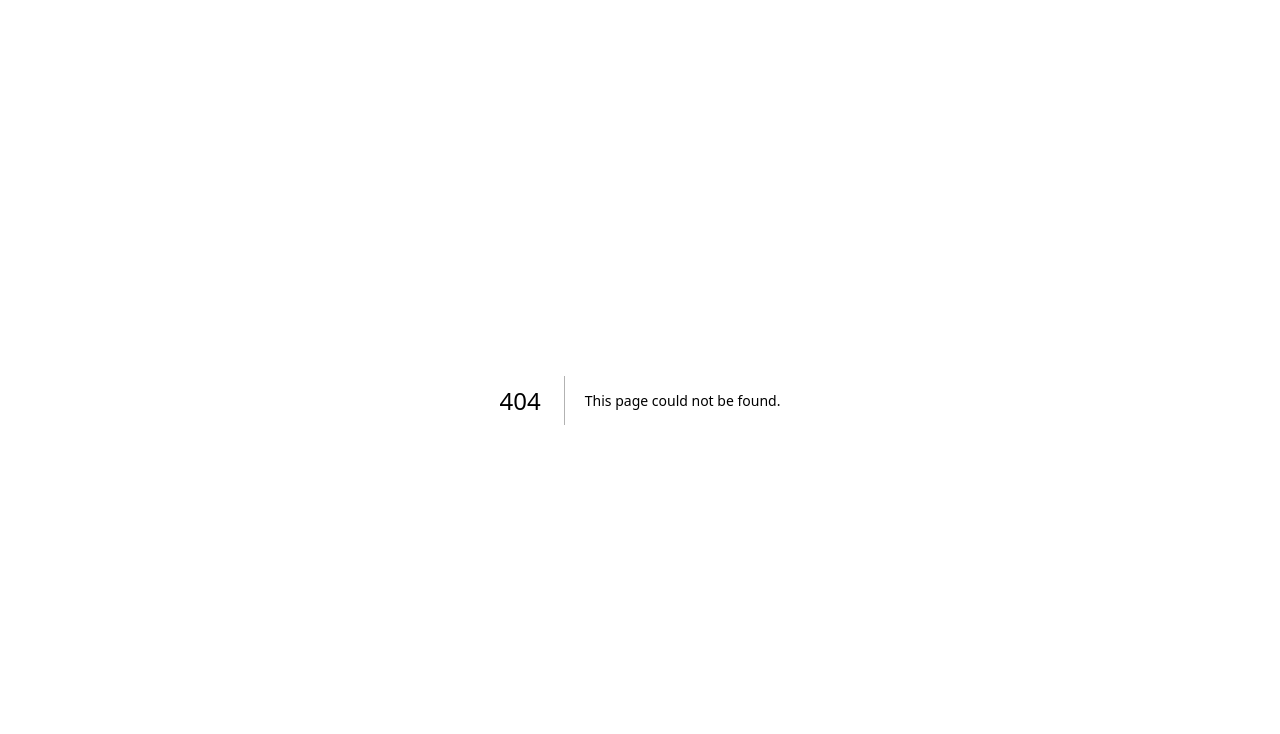
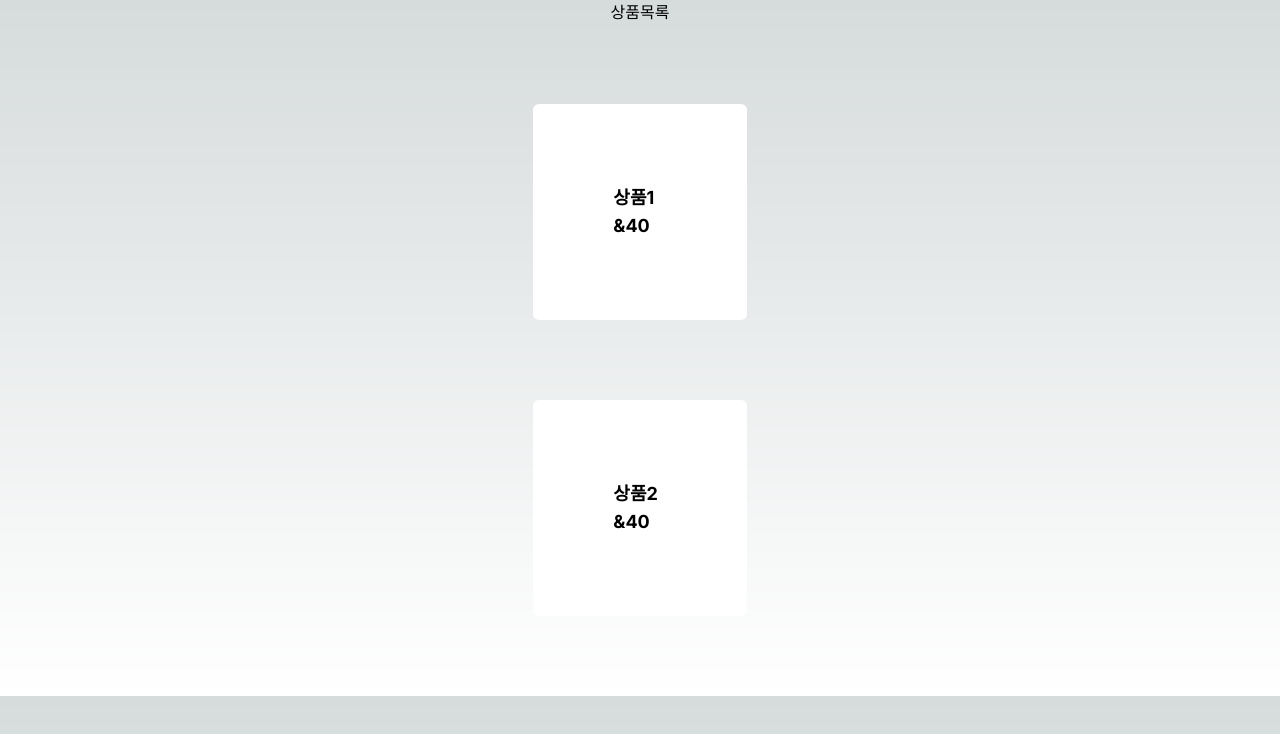
Before and after one commit to Cheeze-Man/next-ts, a Next.js app: page /list in a window 1280 px wide. Before the commit this address had no page. Shown: the top 734 px of the page. Built offline with nearby package versions, Linux system fonts and the light colour scheme.

Commit message:
create a list page

```diff
--- /dev/null
+++ b/app/list/page.tsx
@@ -0,0 +1,13 @@
+export default function List() {
+  return (
+    <div>
+      <h4 className="text-center">상품목록</h4>
+      <div className="my-20 mx-auto w-1/6 bg-white text-black p-20 rounded-md">
+        <h4 className="font-bold text-lg">상품1 &40</h4>
+      </div>
+      <div className="my-20 mx-auto w-1/6 bg-white text-black p-20 rounded-md">
+        <h4 className="font-bold text-lg">상품2 &40</h4>
+      </div>
+    </div>
+  );
+}
```
